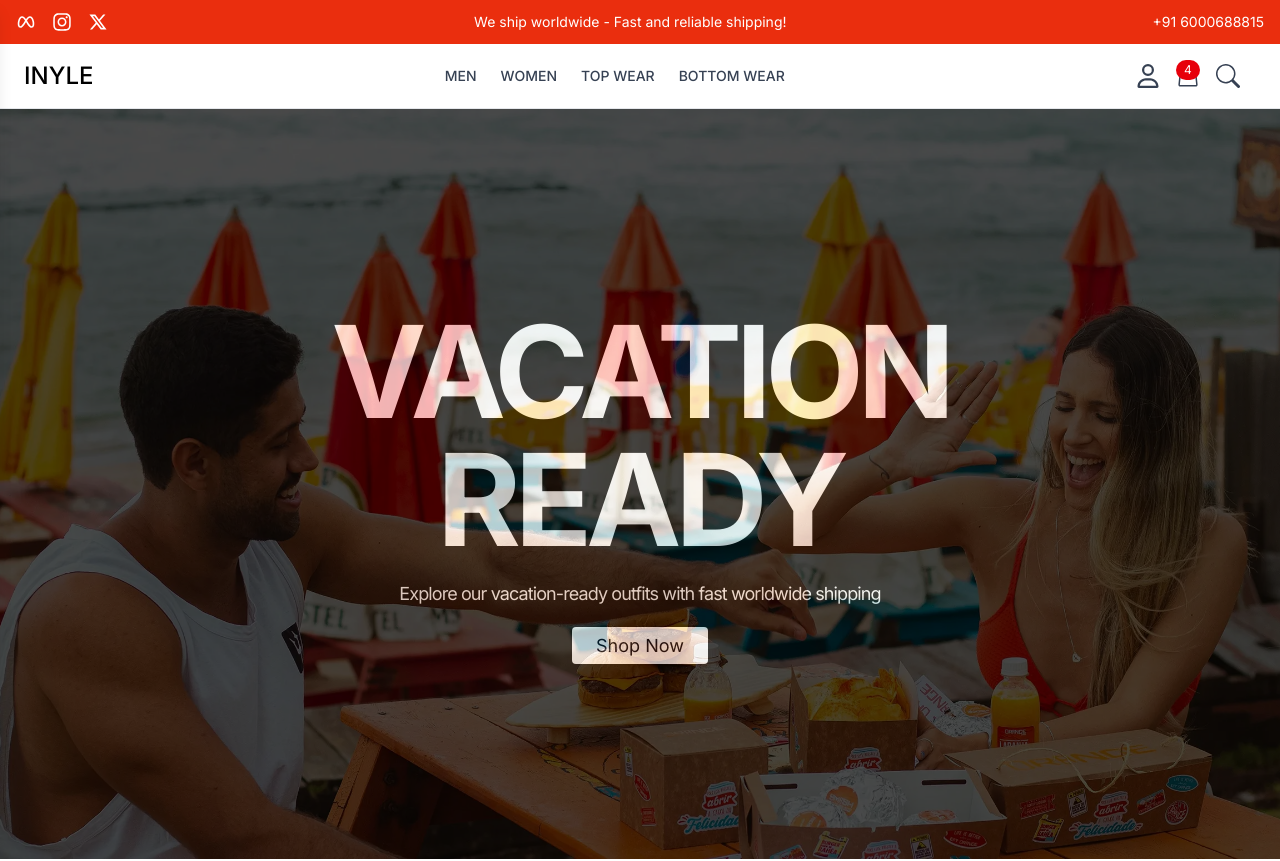
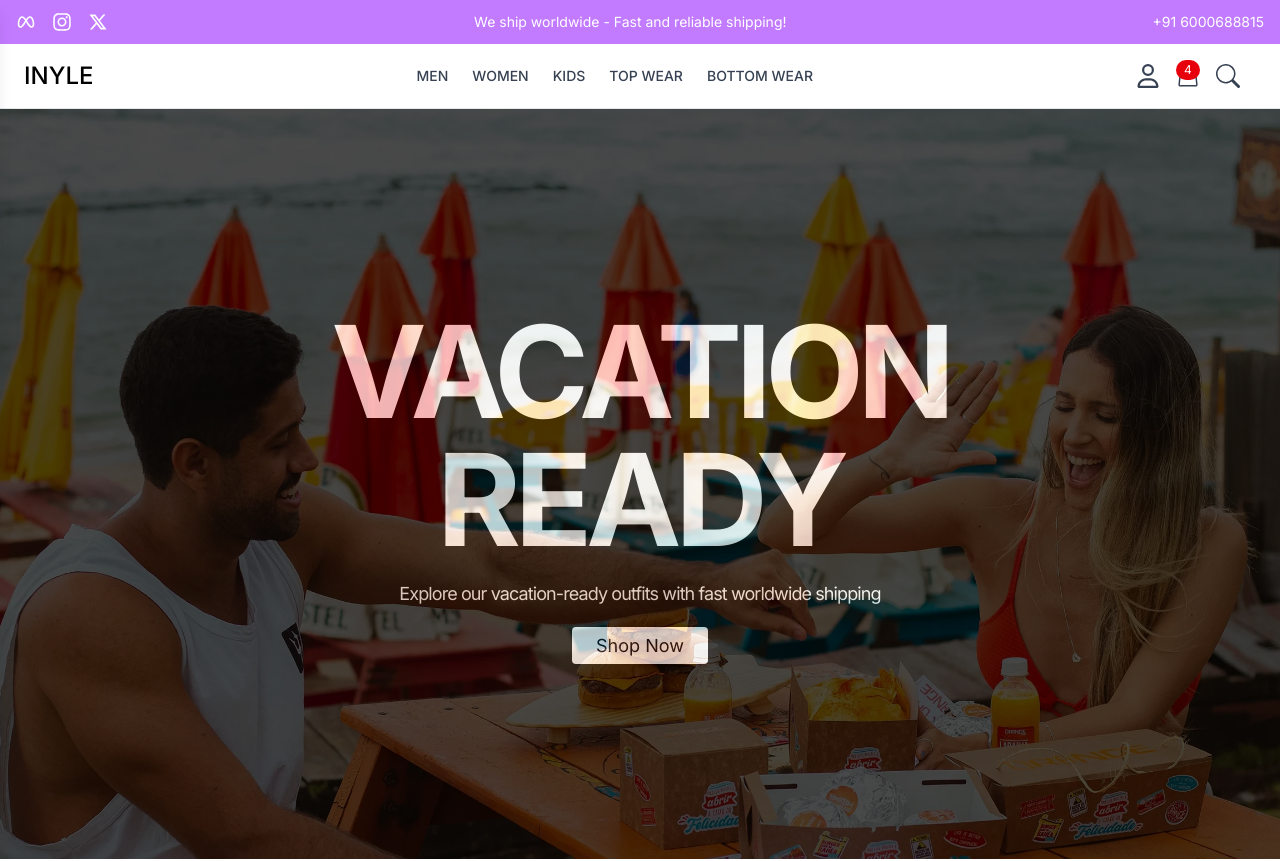
Before and after one commit to mavish12/Trendy-wears, a React (Vite) app in the folder frontend/: page / in a window 1280 px wide. Shown: the top 861 px of the page. Built offline with nearby package versions, Linux system fonts and the light colour scheme.

Commit message:
Logo and searchbar in cart page clean

```diff
--- /dev/null
+++ b/frontend/src/components/Cart/Checkout.jsx
@@ -0,0 +1,9 @@
+import React from 'react'
+
+const Checkout = () => {
+  return (
+    <div>Checkout</div>
+  )
+}
+
+export default Checkout
--- a/frontend/src/components/Common/Header.jsx
+++ b/frontend/src/components/Common/Header.jsx
@@ -1,17 +1,17 @@
 import React from "react";
 import Topbar from "../Layout/Topbar";
 import Navbar from "./Navbar";
-import { useLocation } from "react-router-dom";
+// import { useLocation } from "react-router-dom";
 
 const Header = () => {
-  const location = useLocation();
-  const isCartPage = location.pathname === "/cart";
+  // const location = useLocation();
+  // const isCartPage = location.pathname === "/cart";
   return (
     <header className="border-b border-gray-200">
       {/* Topbar */}
       <Topbar />
       {/* Navbar */}
-      {!isCartPage && <Navbar />}
+      <Navbar />
 
       {/* Card Drawer */}
     </header>
--- a/frontend/src/components/Common/Navbar.jsx
+++ b/frontend/src/components/Common/Navbar.jsx
@@ -11,7 +11,7 @@ const Navbar = () => {
   const location = useLocation();
   const isCartPage = location.pathname === "/cart"; // Check if it's the cart page
 
-  const [drawerOpen, setDrawerOpen] = useState(false);
+  // const [drawerOpen, setDrawerOpen] = useState(false);
   const [navDrawerOpen, setNavDrawerOpen] = useState(false);
 
   // const toggleCartDrawer = () => {
@@ -30,7 +30,7 @@ const Navbar = () => {
           INYLE
         </Link>
 
-        {/* Only show SearchBar on Cart Page */}
+        {/*Doing conditional rendering for showing the search bar and nothing else in the cart page nav */}
         {isCartPage ? (
           <SearchBar />
         ) : (
@@ -42,6 +42,9 @@ const Navbar = () => {
               </Link>
               <Link to="#" className="text-gray-700 hover:text-black text-sm font-medium uppercase">
                 Women
+              </Link>
+              <Link to="#" className="text-gray-700 hover:text-black text-sm font-medium uppercase">
+                Kids
               </Link>
               <Link to="#" className="text-gray-700 hover:text-black text-sm font-medium uppercase">
                 Top Wear
@@ -97,6 +100,9 @@ const Navbar = () => {
                 Women
               </Link>
               <Link to="#" onClick={toggleNavDrawer} className="block text-gray-700 hover:text-black font-medium uppercase">
+                Kids
+              </Link>
+              <Link to="#" onClick={toggleNavDrawer} className="block text-gray-700 hover:text-black font-medium uppercase">
                 Top Wear
               </Link>
               <Link to="#" onClick={toggleNavDrawer} className="block text-gray-700 hover:text-black font-medium uppercase">
--- a/frontend/src/components/Layout/Topbar.jsx
+++ b/frontend/src/components/Layout/Topbar.jsx
@@ -5,7 +5,7 @@ import { RiTwitterXLine } from "react-icons/ri";
 
 const Topbar = () => {
   return (
-    <div className="bg-[#ea2e0e] text-white">
+    <div className="bg-purple-400 text-white">
       <div className="container mx-auto flex justify-between items-center py-3 px-4">
         <div className="hidden md:flex item-center space-x-4">
           <a href="#" className="hover:text-gray-300">
--- a/frontend/src/pages/CartPage.jsx
+++ b/frontend/src/pages/CartPage.jsx
@@ -6,11 +6,11 @@ const CartPage = () => {
   return (
     <div className="flex flex-col min-h-screen">
       {/* Header with ONLY SearchBar */}
-      <header className="shadow-md p-4 bg-white">
+      {/* <header className="shadow-md p-4 bg-white">
         <div className="container mx-auto flex justify-center">
           <SearchBar />
         </div>
-      </header>
+      </header> */}
 
       {/* Main Cart Content */}
       <main className="flex-grow flex justify-center items-center p-4">
@@ -20,7 +20,6 @@ const CartPage = () => {
             <h2 className="text-xl font-semibold mb-4">Your Cart</h2>
             <CartContents />
           </div>
-
           {/* Checkout Section */}
           <div className="p-4 bg-white border-t">
             <button className="w-full bg-black text-white py-3 rounded font-semibold hover:bg-gray-800 transition">
```
